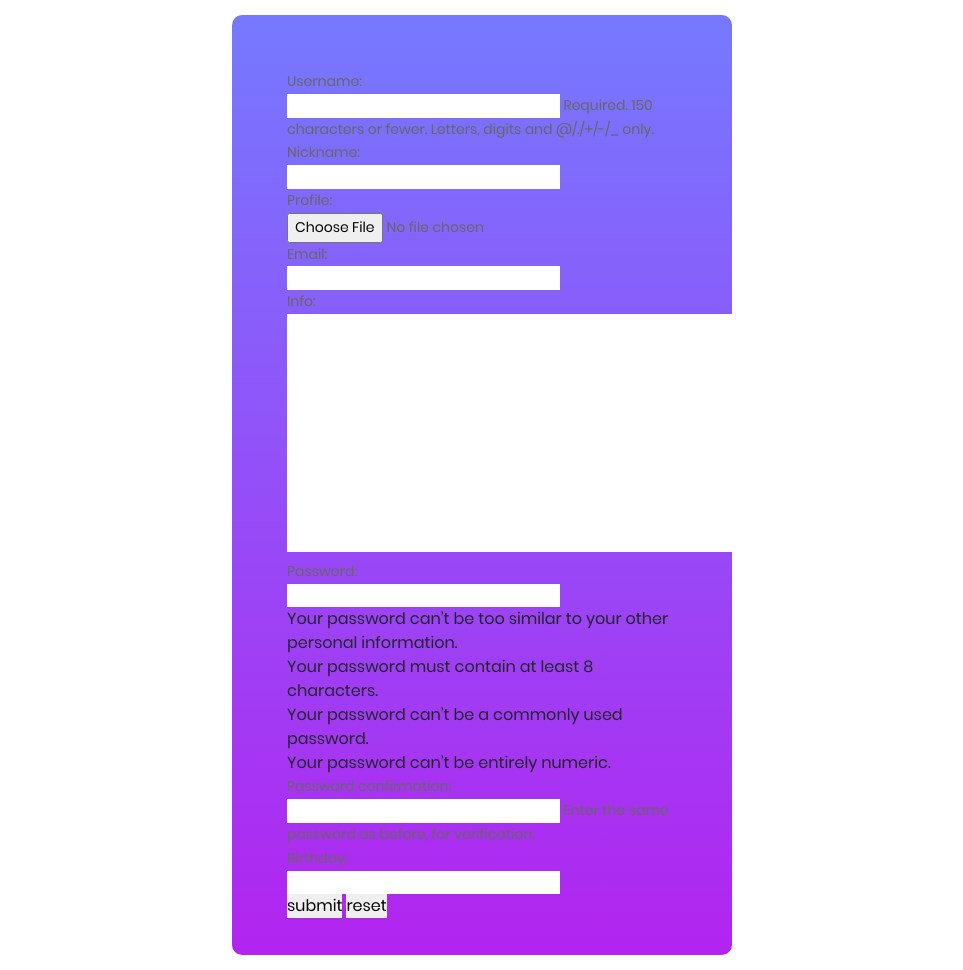
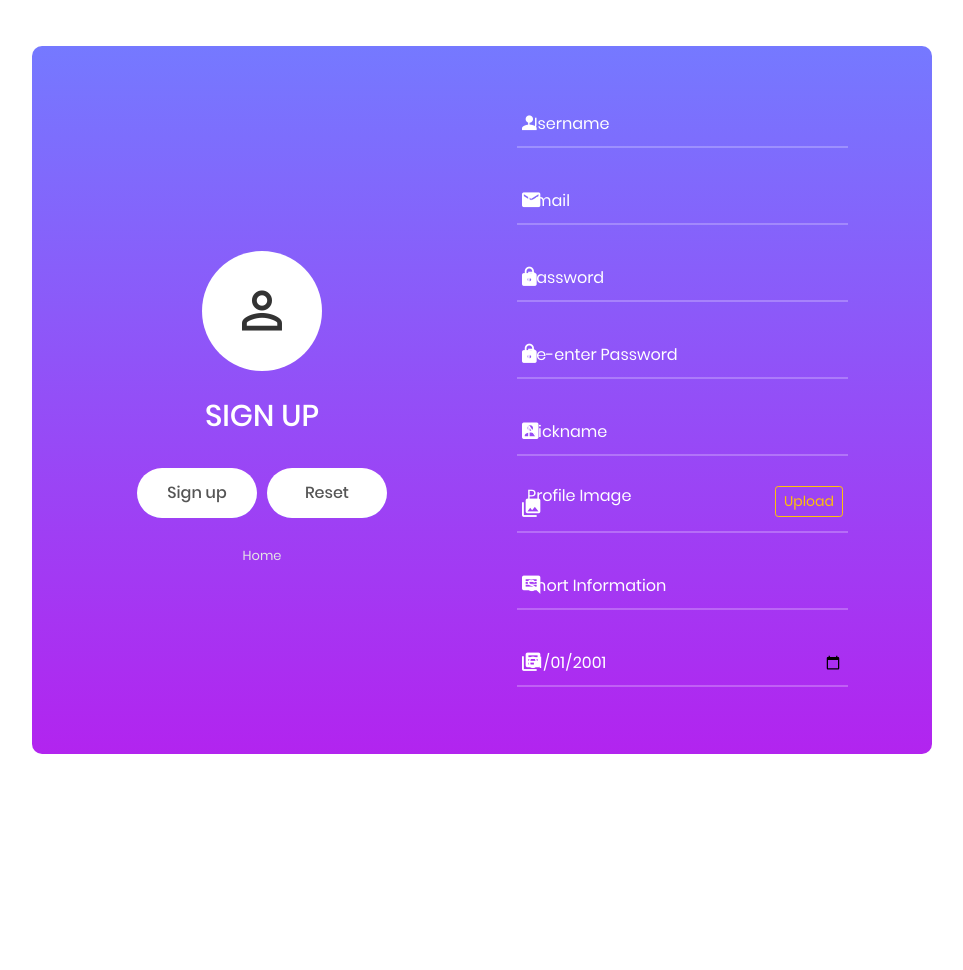
Before and after one commit to seojeongyeon/2percent, a Django app: page /account/signup/ in a window 1280 px wide. Shown: the whole page, without its empty margins (158-1121 px from the left). After the commit the page ends 754 px from the top, so only its background shows below. Run offline with Django 3.2, Linux system fonts and the light colour scheme; some libraries are stand-ins or nearby versions.

Commit message:
sign in / sign up 템플릿 적용

```diff
--- a/account/static/css/main.css
+++ b/account/static/css/main.css
@@ -260,7 +260,7 @@ iframe {
   width: 100%;
   height: 45px;
   background: transparent;
-  padding: 0 5px 0 38px;
+  padding: 0 5px 0 10px;
 }
 
 /*---------------------------------------------*/
@@ -311,7 +311,7 @@ iframe {
 }
 
 .input100:focus {
-  padding-left: 5px;
+  padding-left: 10px;
 }
 
 .input100:focus + .focus-input100::after {
--- a/account/static/js/main.js
+++ b/account/static/js/main.js
@@ -83,5 +83,4 @@
 
     });
 
-
 })(jQuery);
--- a/account/templates/account.html
+++ b/account/templates/account.html
@@ -3,7 +3,8 @@
 <!DOCTYPE html>
 <html lang="en">
 <head>
-	<title>Login V3</title>
+	{% block head %}
+	{% endblock %}
 	<meta charset="UTF-8">
 	<meta name="viewport" content="width=device-width, initial-scale=1">
 <!--===============================================================================================-->
@@ -30,16 +31,8 @@
 <!--===============================================================================================-->
 </head>
 <body>
-
-	<div class="limiter">
-		<div class="container-login100" style="background-color: white">
-			<div class="wrap-login100">
-                {% block content %}
-                {% endblock %}
-			</div>
-		</div>
-	</div>
-	<div id="dropDownSelect1"></div>
+	{% block content %}
+	{% endblock %}
 
 <!--===============================================================================================-->
 	<script src="/static/vendor/jquery/jquery-3.2.1.min.js"></script>
@@ -58,5 +51,18 @@
 <!--===============================================================================================-->
 	<script src="/static/js/main.js"></script>
 
+	<script>
+
+		 $('#profile-input').on('change',function(){
+			//get the file name
+			var fileName = $('#profile-input')[0].files[0]['name'];
+			if (fileName.length > 10){
+				fileName = fileName.substring(0, 10) + "...";
+			}
+			//replace the "Choose a file" label
+			$('#profile-label').html(fileName);
+		});
+	</script>
+
 </body>
 </html>
--- a/account/templates/signup.html
+++ b/account/templates/signup.html
@@ -1,12 +1,94 @@
 {% extends 'account.html' %}
 
+{% block head %}
+<title>Sign Up</title>
+{% endblock %}
+
 {% block content %}
-<form method="POST" enctype="multipart/form-data">
-    {% csrf_token %}
+<div class="limiter">
+    <div class="container-login100" style="background-color: white">
+        <div class="wrap-login100" style="width: 900px;">
+            <form method="POST" enctype="multipart/form-data">
+                {% csrf_token %}
 
-    {{ form.as_p }}
+                <!-- ['username', "nickname", "profile", "email", "info", "password1", "password2", "birthday"] -->
+                <table>
+                    <tr>
+                        <td role="left" class="p-l-50 p-r-130">
+                            <span class="login100-form-logo">
+                                <i class="zmdi zmdi-account-o"></i>
+                            </span>
+                            <span class="login100-form-title p-b-34 p-t-27">
+                                Sign Up
+                            </span>
 
-    <input type="submit" value="submit">
-    <input type="reset" value="reset">
-</form>
+                            <div class="container-login100-form-btn">
+                                <button class="login100-form-btn m-r-10" type="submit">
+                                    Sign up
+                                </button>
+                                <button class="login100-form-btn" type="reset">
+                                    Reset
+                                </button>
+                            </div>
+
+                            <div class="text-center p-t-25">
+                                <a class="txt1" href="{% url 'home' %}">
+                                    Home
+                                </a>
+                            </div>
+                        </td>
+                        <td role="right">
+                            <div class="wrap-input100 validate-input" data-validate = "Enter username">
+                                <input class="input100" type="text" name="username" placeholder="Username">
+                                <span class="focus-input100" data-placeholder="&#xf207;"></span>
+                            </div>
+
+                            <div class="wrap-input100 validate-input" data-validate="Enter email address">
+                                <input class="input100" type="email" name="email" placeholder="Email">
+                                <span class="focus-input100" data-placeholder="&#xf15a;"></span>
+                            </div>
+
+                            <div class="wrap-input100 validate-input" data-validate="Enter password">
+                                <input class="input100" type="password" name="password1" placeholder="Password">
+                                <span class="focus-input100" data-placeholder="&#xf191;"></span>
+                            </div>
+
+                            <div class="wrap-input100 validate-input" data-validate="Enter password">
+                                <input class="input100" type="password" name="password2" placeholder="Re-enter Password">
+                                <span class="focus-input100" data-placeholder="&#xf191;"></span>
+                            </div>
+
+                            <div class="wrap-input100 validate-input" data-validate = "Enter nickname">
+                                <input class="input100" type="text" name="nickname" placeholder="Nickname">
+                                <span class="focus-input100" data-placeholder="&#xf203;"></span>
+                            </div>
+
+                            <div class="wrap-input100 validate-input" data-validate="Enter profile image">
+                                <span class="input100">
+                                    <span class="pr-5" id="profile-label">Profile Image</span>
+                                    <label class="btn btn-sm btn-outline-warning text-warning" style="float:right;">
+                                        Upload
+                                        <input type="file" name="profile" placeholder="Profile Image" style="display: none;" id="profile-input">
+                                    </label>
+                                </span>
+                                <span class="focus-input100" data-placeholder="&#xf140;"></span>
+                            </div>
+
+                            <div class="wrap-input100 validate-input" data-validate="Enter your information">
+                                <input class="input100" type="text" name="info" placeholder="Short Information">
+                                <span class="focus-input100" data-placeholder="&#xf25b;"></span>
+                            </div>
+
+                            <div class="wrap-input100 validate-input" data-validate="Enter birthday">
+                                <input class="input100" type="date" name="birthday" placeholder="Birthday" value="2001-01-01">
+                                <span class="focus-input100" data-placeholder="&#xf150;"></span>
+                            </div>
+                        </td>
+                    </tr>
+                </table>
+            </form>
+        </div>
+    </div>
+</div>
+<div id="dropDownSelect1"></div>
 {% endblock %}
--- a/account/text.py
+++ /dev/null
@@ -1,4 +0,0 @@
-# # 이메일 인증 : 메일 내용 작성 함수
-
-# def message(domain, uidb64, token):
-#     return f"아래 링크를 클릭하면 회원가입 인증이 완료됩니다.\n\n회원가입 링크 : http://{domain}/account/activate/{uidb64}/{token}\n\n감사합니다."
```
Also changed, not shown: account/templates/signin.html (+12 -2 lines), static/fonts/font-awesome-4.7.0/css/font-awesome.min.css (added).
